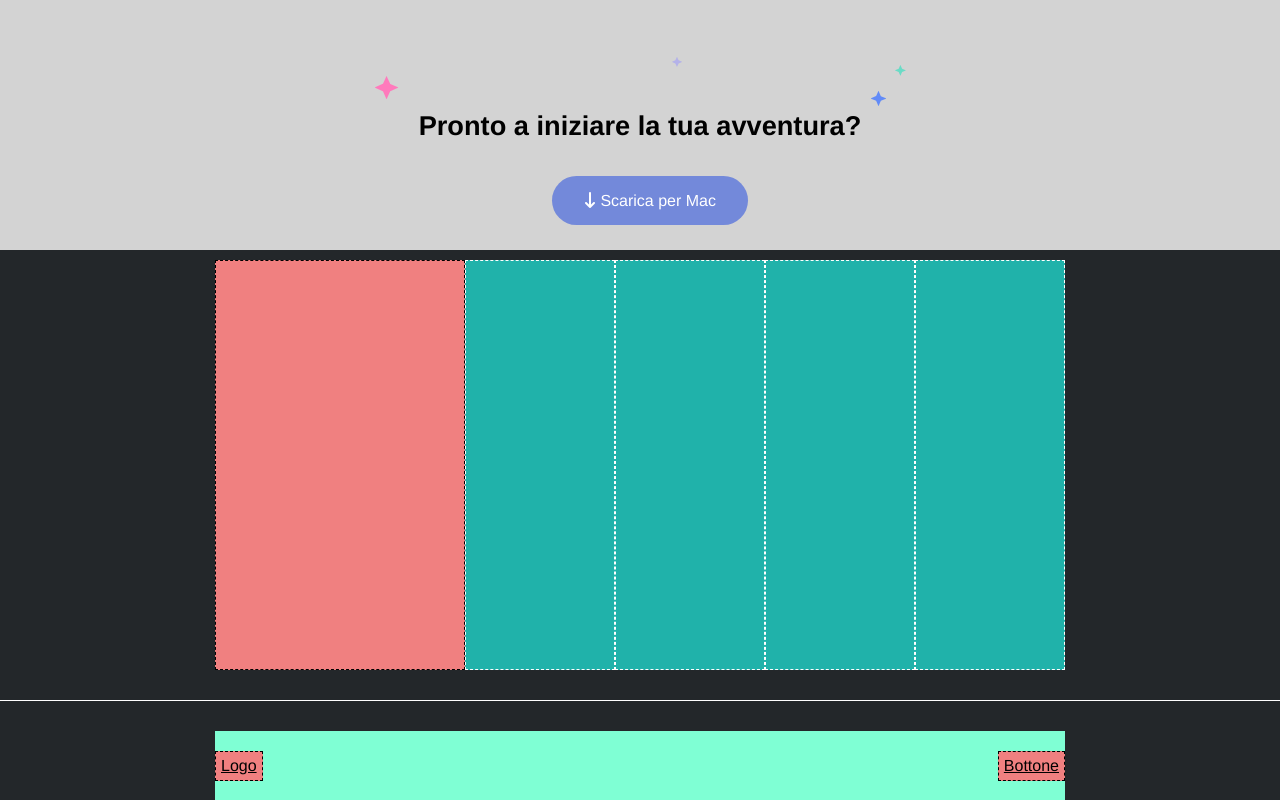
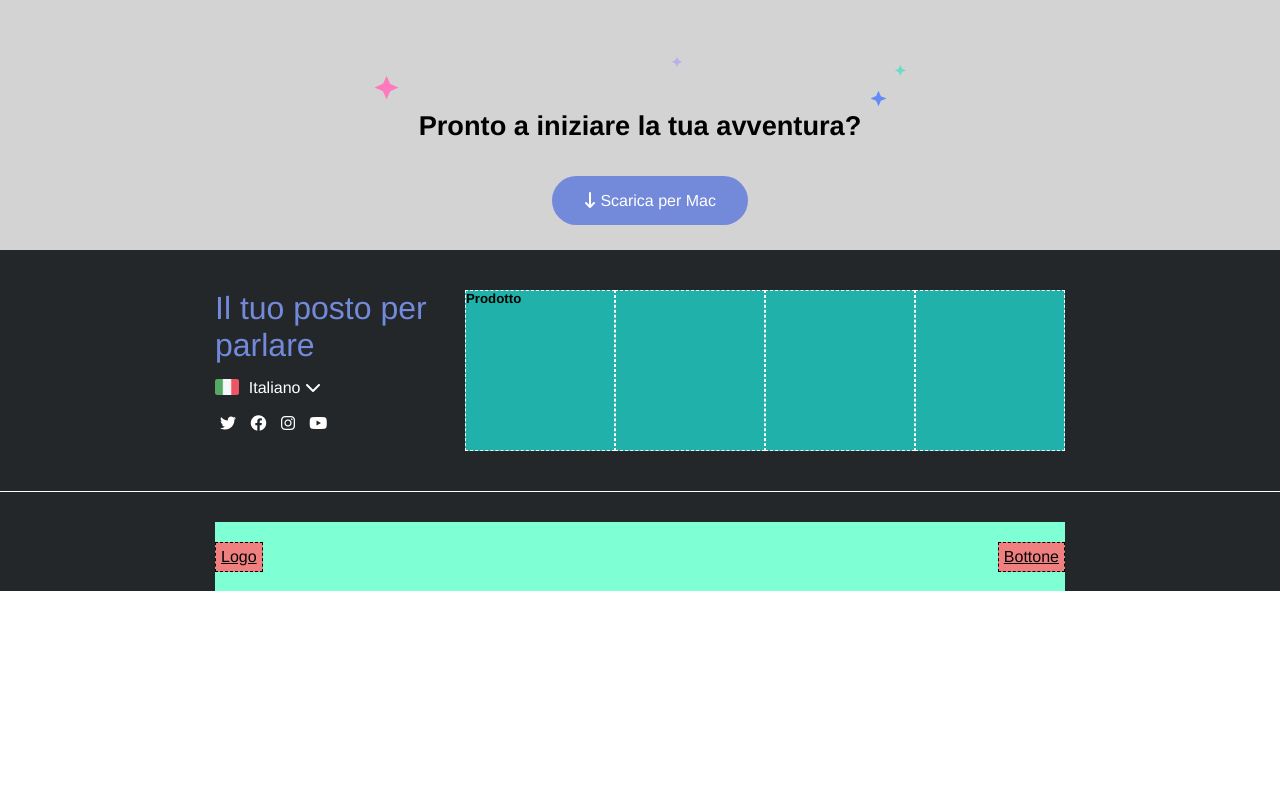
Before and after one commit to StefanoM98/htmlcss-discord, a plain HTML site: page index.html in a window 1280 px wide. Shown: the part 2206-3006 px from the top of the page. After the commit the page ends 2797 px from the top, so only its background shows below. Drawn offline with Linux system fonts and the light colour scheme.

Commit message:
Add: end first column

```diff
--- a/css/style.css
+++ b/css/style.css
@@ -233,19 +233,43 @@ a {
 
 .first-footer{
     background-color: #23272A;
-    height: 450px;
+    /* height: 450px; */
     display: flex;
     justify-content: center;
     flex: start;
-    padding-bottom: 20px;
+    padding: 30px 0;
 }
 
 .coral-column{
     width: 250px;
-    background-color: #F08080;
+    /* background-color: #F08080; */
     margin: 10px 0;
-    border: 1px dashed black;
+
+    /* border: 1px dashed black; */
 }
+/* PRIMA COLONNA */
+.coral-column p{
+    font-size: 2rem;
+    color: #7389da;
+    padding-bottom: 15px;
+}
+.languages{
+    height: 16px;
+    display: flex;
+}
+.languages span{
+    color: white;
+    margin-left: 10px;
+}
+
+.socials{
+    color: white;
+}
+.socials i{
+    padding: 20px 5px;
+}
+
+
 .aqua-column{
     width: 150px;
     background-color: #20B2AA;
--- a/index.html
+++ b/index.html
@@ -128,8 +128,22 @@
     <footer>
         <!-- PRIMO FOOTER -->
         <section class="first-footer">
-            <div class="coral-column"></div>
-            <div class="aqua-column"></div>
+            <div class="coral-column">
+                <p>Il tuo posto per parlare</p>
+                <div class="languages">
+                    <img src="img/ita.png" alt="">
+                    <span>Italiano <i class="fa-solid fa-chevron-down"></i></span>
+                </div>
+                <div class="socials">
+                    <i class="fa-brands fa-twitter"></i>
+                    <i class="fa-brands fa-facebook"></i>
+                    <i class="fa-brands fa-instagram"></i>
+                    <i class="fa-brands fa-youtube"></i>
+                </div>
+            </div>
+            <div class="aqua-column">
+                <h5>Prodotto</h5>
+            </div>
             <div class="aqua-column"></div>
             <div class="aqua-column"></div>
             <div class="aqua-column"></div>
```
